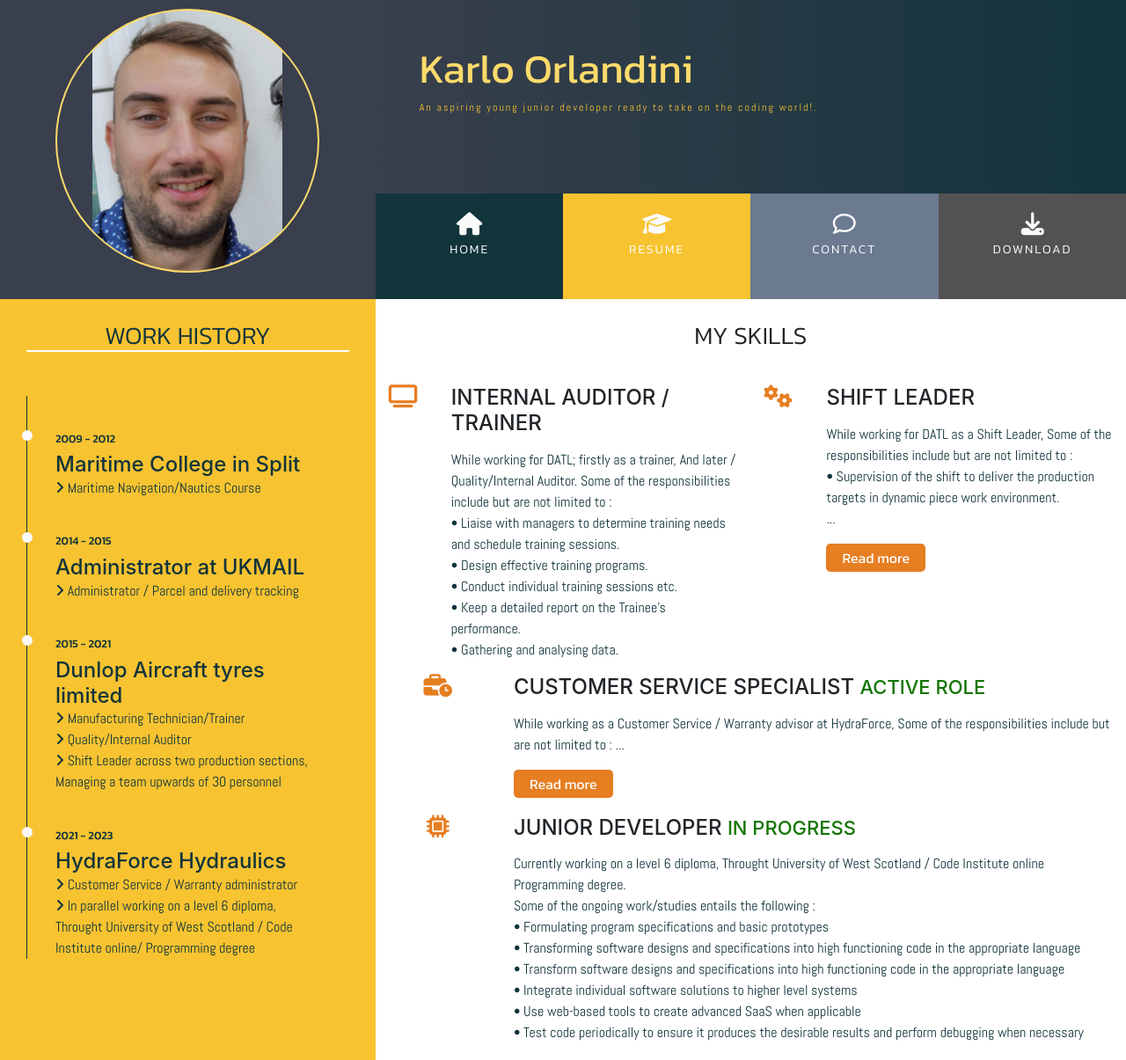
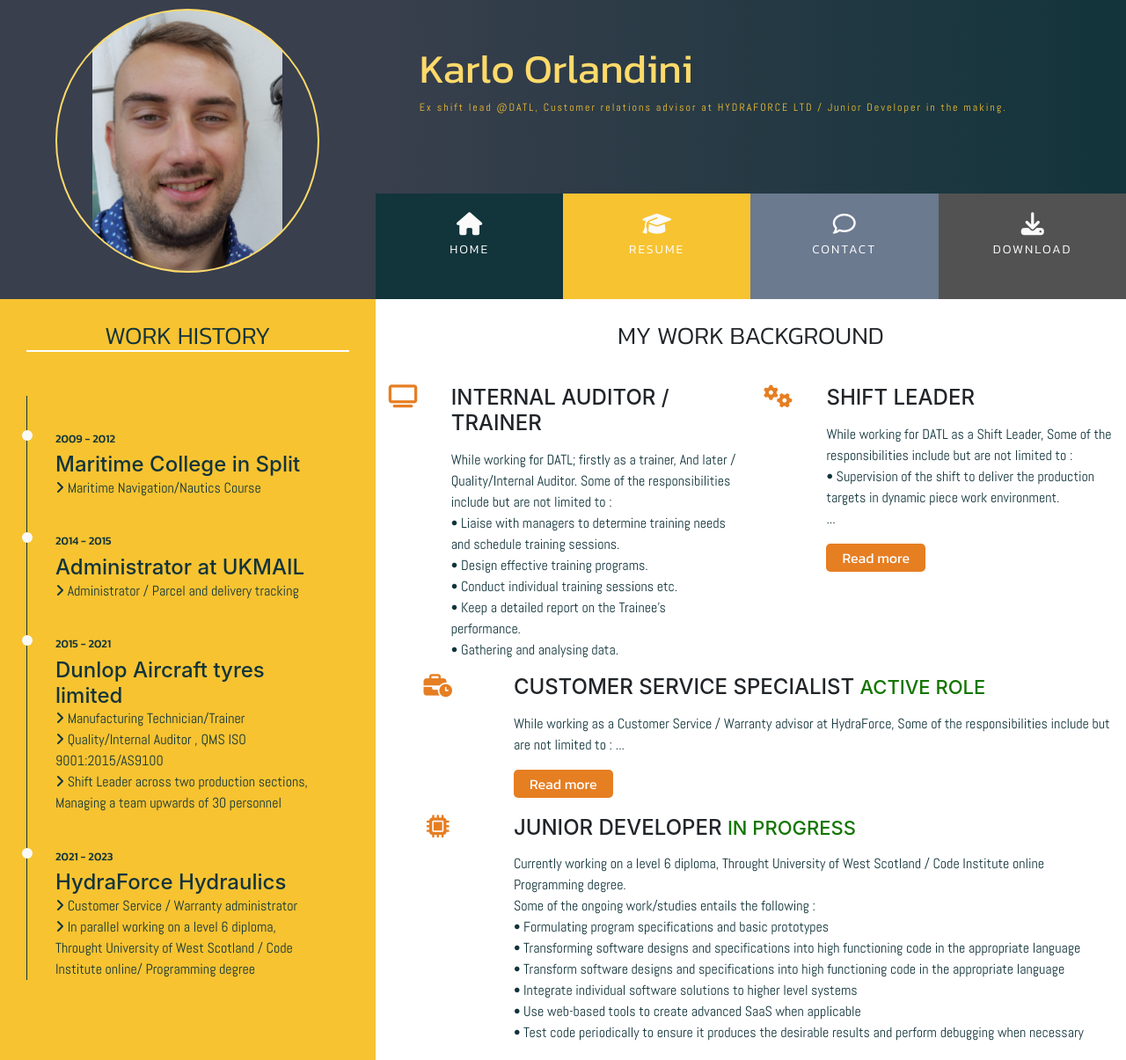
Before and after one commit to Karlox01/My-CV-Karlo, a plain HTML site: page resume.html in a window 1280 px wide. Shown: the top 1205 px of the page at 88% size. Drawn offline with nearby package versions, Linux system fonts and the light colour scheme.

Commit message:
add more info to the work history

```diff
--- a/resume.html
+++ b/resume.html
@@ -29,7 +29,7 @@
                             Karlo Orlandini
                         </h1>
                         <h2 class="title">
-                            An aspiring young junior developer ready to take on the coding world!.
+                            Ex shift lead @DATL, Customer relations advisor at HYDRAFORCE LTD / Junior Developer in the making.
                         </h2>
                     </div>
                 </div>
@@ -86,7 +86,7 @@
                         <p class="resume-text"><i class="fa-solid fa-angle-right fa-fade" style="color: #12343b;"></i>
                             Manufacturing Technician/Trainer</p>
                         <p class="resume-text"><i class="fa-solid fa-angle-right fa-fade" style="color: #12343b;"></i>
-                            Quality/Internal Auditor</p>
+                            Quality/Internal Auditor , QMS ISO 9001:2015/AS9100 </p>
                         <p class="resume-text"><i class="fa-solid fa-angle-right fa-fade" style="color: #12343b;"></i>
                             Shift Leader across two production sections, Managing
                             a team upwards of 30 personnel</p>
@@ -104,7 +104,7 @@
             <div class="col-md-8 bg-color-three-reasons">
                 <div class="row">
                     <div class="col">
-                        <h3 class="section-heading uppercase">My Skills</h3>
+                        <h3 class="section-heading uppercase">My work Background</h3>
                     </div>
                 </div>
                 <div class="row">
@@ -183,7 +183,8 @@
                                 <p class="resume-text">
                                     While working as a Customer Service / Warranty advisor at HydraForce,
                                     Some of the responsibilities include but are not limited to :
-                                    <span class="dots">...</span><span class="more">• Serve as the main point of
+                                    <span class="dots">...</span><span class="more">
+                                        <br>• Serve as the main point of
                                         contact in all matters related to client
                                         concerns and needs
                                         <br>• Build and strengthen client relationships to achieve long-term
```
Also changed, not shown: contact.html (+1 -1 lines), index.html (+1 -1 lines).
